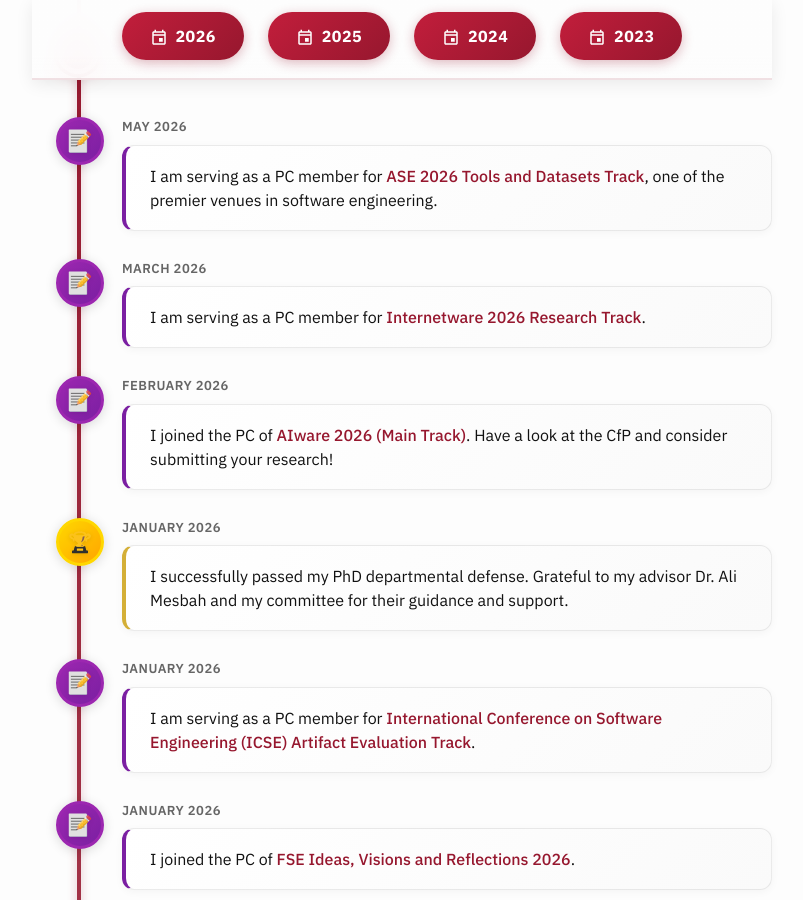
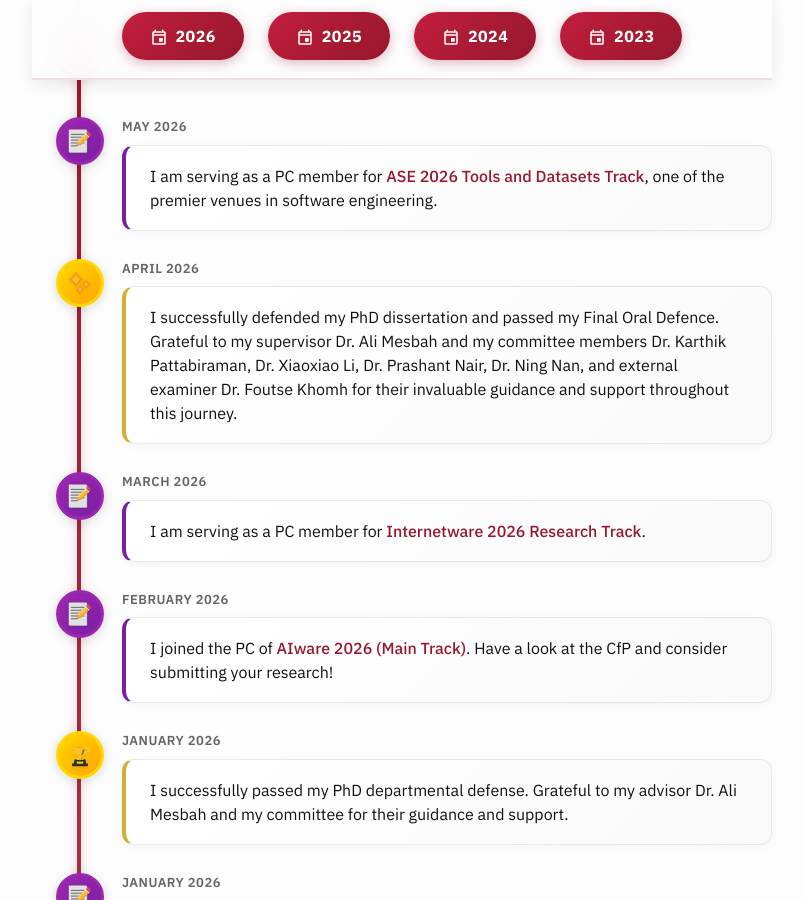
Before and after one commit to nashid/nashid.github.io, a Jekyll site: the page built from nav/news.md, in a window 1280 px wide and 900 px high, scrolled down 393 px. Shown: the whole window, without its empty margins (238-1041 px from the left). Built offline with Jekyll 4.4.1, drawn with Linux system fonts in a browser that asks for light colours; the list of posts is cut into pages by our own code.

Commit message:
Add April 2026 Final Oral Defence news entry
Add news announcement for successful PhD Final Oral Defence with thanks
to all committee members:
- Supervisor: Dr. Ali Mesbah
- Committee: Dr. Karthik Pattabiraman, Dr. Xiaoxiao Li, Dr. Prashant Nair,
  Dr. Ning Nan
- External Examiner: Dr. Foutse Khomh

Uses icon-sparkles-modern.svg to celebrate this major academic milestone.

```diff
--- a/nav/news.md
+++ b/nav/news.md
@@ -25,6 +25,16 @@
   <div class="timeline-date">May 2026</div>
   <div class="timeline-content">
     I am serving as a PC member for <a href="https://conf.researchr.org/track/ase-2026/ase-2026-tools-and-data-sets">ASE 2026 Tools and Datasets Track</a>, one of the premier venues in software engineering.
+  </div>
+</div>
+
+<div class="timeline-item award">
+  <div class="timeline-icon">
+    <img src="{{ "/resources/images/icon-sparkles-modern.svg" | prepend: site.baseurl }}" alt="Achievement">
+  </div>
+  <div class="timeline-date">April 2026</div>
+  <div class="timeline-content">
+    I successfully defended my PhD dissertation and passed my Final Oral Defence. Grateful to my supervisor Dr. Ali Mesbah and my committee members Dr. Karthik Pattabiraman, Dr. Xiaoxiao Li, Dr. Prashant Nair, Dr. Ning Nan, and external examiner Dr. Foutse Khomh for their invaluable guidance and support throughout this journey.
   </div>
 </div>
 
```
